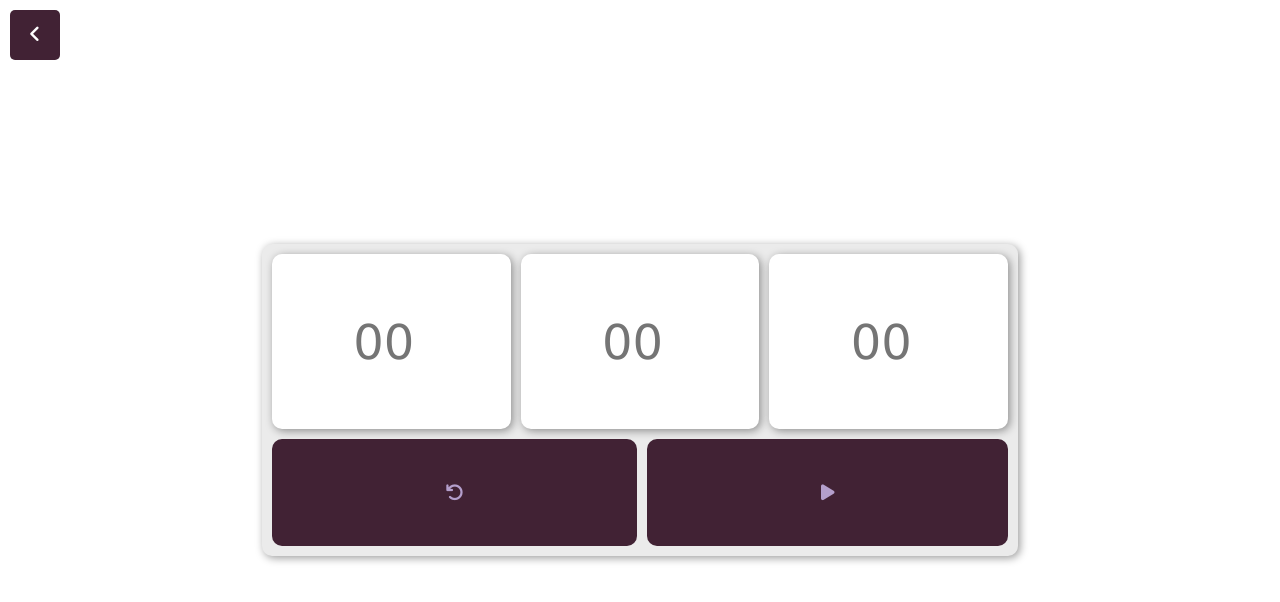
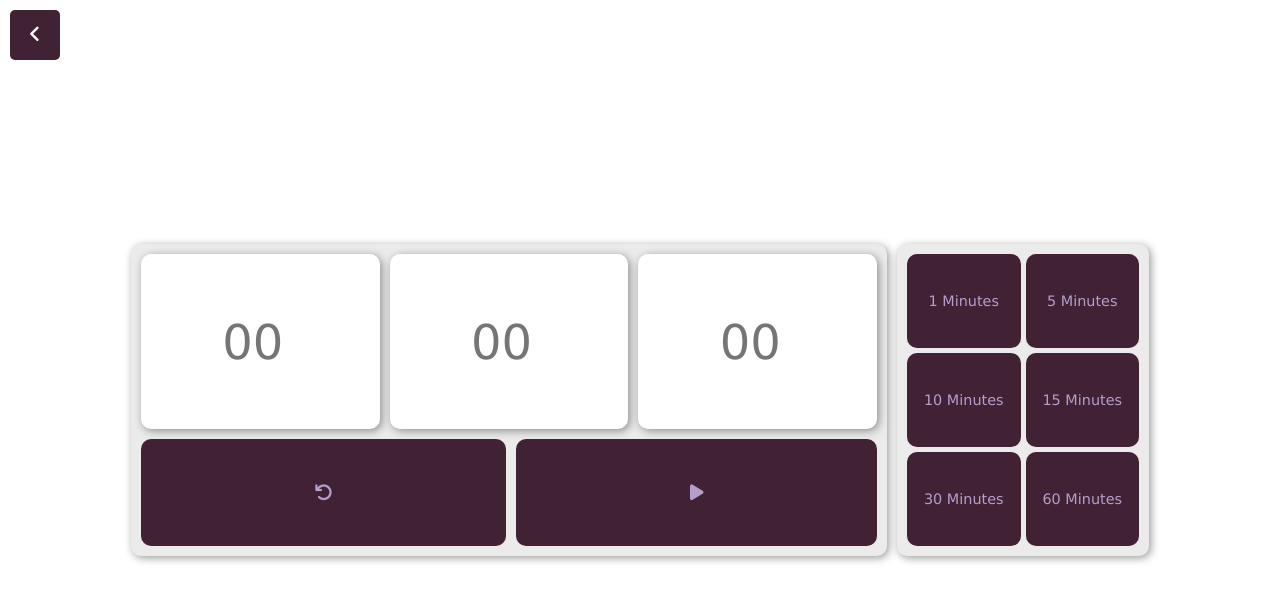
Before and after one commit to Ashonst2844/tools-app, a PHP site: page /src/apps/timer/timer.html in a window 1280 px wide. Shown: the top 602 px of the page. Run offline with PHP 8.4, Linux system fonts and the light colour scheme; some libraries are stand-ins or nearby versions.

Commit message:
continue timer app v1.0

```diff
--- a/src/apps/calc/calc.html
+++ b/src/apps/calc/calc.html
@@ -9,7 +9,7 @@
 </head>
 <body>
     <a href="../../../index.html" id="backButton"><i class="fa-solid fa-angle-left"></i></a>
-    <div id="calcCard">
+    <div class="card" style="width: 35%; height: 100%;">
         <div id="display"></div>
         <div id="button">
             <button style="grid-column-start: 1; grid-column-end: 3" onclick="clearAll()">C</button>
--- a/src/apps/timer/script.js
+++ b/src/apps/timer/script.js
@@ -1,12 +1,55 @@
-const hDis = document.querySelector("#hour");
-const mDis = document.querySelector("#minute");
-const sDis = document.querySelector("#second");
+let hDis = document.querySelector("#hour");
+let mDis = document.querySelector("#minute");
+let sDis = document.querySelector("#second");
+
+const t = 60;
+
+let counting = null;
 
 function reset() {
-    hDis.value = 0;
-    mDis.value = 0;
-    sDis.value = 0;
+    location.reload();
 }
-function playStop() {
-    console.log(`H = ${hDis.value}, M = ${mDis.value}, S = ${sDis.value}`)
+
+function playStop(timer) {
+    var totalTime;
+
+    if (counting !== null) {
+        clearInterval(counting);
+        counting=null;
+        return;
+    }
+
+    var h = parseInt(hDis.value*t*t) || 0;
+    var m = parseInt(mDis.value*t) || 0;
+    var s = parseInt(sDis.value) || 0;
+
+    if (totalTime==0) {
+        totalTime = h+m+s;
+    } else {
+        totalTime = timer;
+    }
+    console.log(totalTime)
+
+    if (!totalTime) {
+        alert("Enter You Time")
+    } else {
+        counting = setInterval(function () {
+            if (totalTime <= 0) {
+                alert("TimeOut");
+                clearInterval(counting)
+            } else {
+
+                totalTime--;
+                hDis.value = Math.floor(totalTime/(t*t));
+                console.log(hDis.value);
+
+                mDis.value = Math.floor((totalTime-(hDis.value*(t*t)))/t);
+                console.log(mDis.value)
+
+                sDis.value = totalTime%t
+                console.log(sDis.value)
+                console.log(totalTime)
+            }
+        }, 1000)
+    }
 }
--- a/src/apps/timer/timer.html
+++ b/src/apps/timer/timer.html
@@ -9,7 +9,7 @@
 </head>
 <body>
     <a href="../../../index.html" id="backButton"><i class="fa-solid fa-angle-left"></i></a>
-    <div id="timerCard">
+    <div class="card" style="width: 60%; height: 40%;">
         <section id="timer">
             <input type="number" name="hour" id="hour" min="0" placeholder="00" title="Input Hours">
             <input type="number" name="minute" id="minute" min="0" placeholder="00" title="Input Minutes">
@@ -20,6 +20,16 @@
             <button onclick="playStop()"><i class="fa-solid fa-play"></i></button>
         </section>
     </div>
+    <div class="card" style="width: 20%; height: 40%;">
+        <div id="setTimer">
+            <button onclick="playStop(60)">1 Minutes</button>
+            <button onclick="playStop(60*5)">5 Minutes</button>
+            <button onclick="playStop(60*10)">10 Minutes</button>
+            <button onclick="playStop(60*15)">15 Minutes</button>
+            <button onclick="playStop(60*30)">30 Minutes</button>
+            <button onclick="playStop(60*60)">60 Minutes</button>
+        </div>
+    </div>
 
     <script src="script.js"></script>
 </body>
--- a/src/style.css
+++ b/src/style.css
@@ -15,7 +15,6 @@
   color: var(--color);
   border: none;
   outline: none;
-  transition: all 0.3s ease-in-out;
   font-family: "Verdana";
   scrollbar-width: none;
   box-sizing: border-box;
@@ -62,10 +61,7 @@ body {
 .container a:hover {
   background-color: var(--accent);
 }
-.container a:hover i {
-  color: var(--main);
-}
-.container a:hover h1 {
+.container a:hover i, .container a:hover h1 {
   color: var(--main);
 }
 #backButton {
@@ -89,18 +85,16 @@ body {
 #backButton:hover {
   background-color: var(--accent-hover);
 }
-
-/* CALCULATOR STYLE */
-#calcCard {
+.card {
   flex-wrap: wrap;
   padding: 10px;
-  height: 100%;
   background-color: var(--main-2);
   border-radius: 10px;
   box-shadow: 2px 2px 8px rgba(0, 0, 0, 0.4);
   display: flex;
-  width: 35%;
 }
+
+/* CALCULATOR STYLE */
 #display {
   height: 20%;
   background-color: var(--main);
@@ -133,16 +127,6 @@ body {
 }
 
 /* TIMER STYLE */
-#timerCard {
-  flex-wrap: wrap;
-  padding: 10px;
-  height: 40%;
-  background-color: var(--main-2);
-  border-radius: 10px;
-  box-shadow: 2px 2px 8px rgba(0, 0, 0, 0.4);
-  display: flex;
-  width: 60%;
-}
 #timer {
   width: 100%;
   height: 60%;
@@ -172,3 +156,18 @@ body {
 #control button:hover {
   background-color: var(--accent-hover);
 }
+#setTimer {
+  width: 100%;
+  height: 100%;
+  display: grid;
+  grid-template-columns: auto auto;
+  gap: 5px;
+}
+#setTimer button {
+  background-color: var(--accent);
+  border-radius: 10px;
+  font-size: 1.2em;
+}
+#setTimer button:hover {
+  background-color: var(--accent-hover);
+}
```
